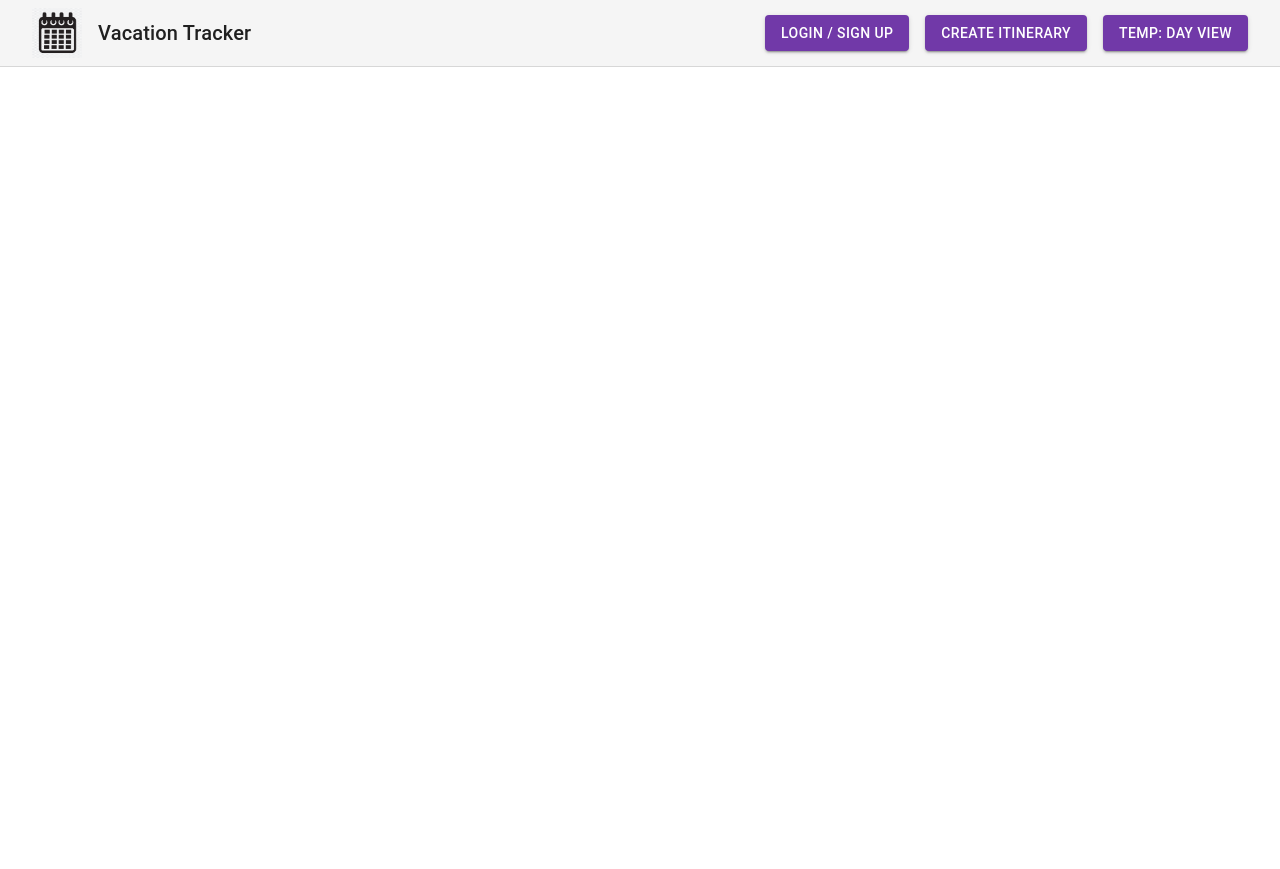
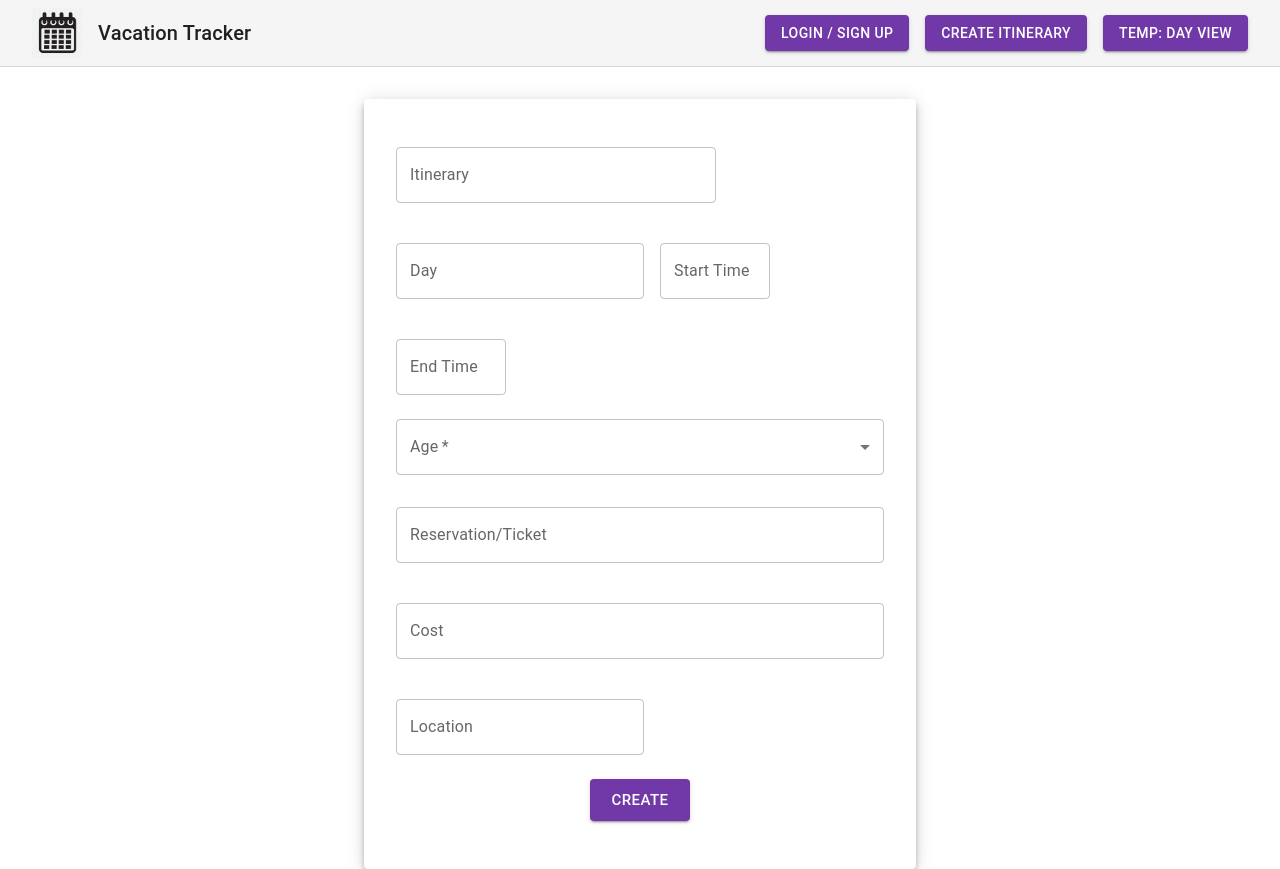
Before and after one commit to seamus0192/307-travel-project, a React (Create React App) app in the folder packages/travel-project-frontend/: page /itinerary/create-event in a window 1280 px wide. Before the commit the page ends 800 px from the top, so only its background shows below. Built offline with nearby package versions, Linux system fonts and the light colour scheme.

Commit message:
Create Event and Create Itnerary changes from scottwork
Couldn't update the figure out how to merge the code change since some files were not properly updated

```diff
--- a/packages/travel-project-frontend/src/pages/CreateEvent/CreateEvent.tsx
+++ b/packages/travel-project-frontend/src/pages/CreateEvent/CreateEvent.tsx
@@ -1,10 +1,148 @@
-// import styles from './CreateEvent.module.css'
-import React from 'react'
+// import styles from './CreateItinerary.module.css'
+import React, { useState } from 'react'
+import { Container, TextField, Button, Box, Paper, Select, FormControl, MenuItem, InputLabel } from '@mui/material'
+import type { SelectChangeEvent } from '@mui/material/Select'
+import Grid from '@mui/material/Unstable_Grid2'
 
-function CreateEvent (): React.ReactElement {
-  return (
-    <div></div>
-  )
+function CreateEvent(): React.ReactElement {
+    const [itenTitle, setItenTitle] = useState('')
+    const [startDate, setStartDate] = useState('')
+    const [endDate, setEndDate] = useState('')
+    const [location, setLocation] = useState('')
+    const [numTravelers, setNumTravelers] = useState('')
+    const [age, setAge] = React.useState('')
+    const handleCreateButtonClick = (): void => {
+        console.log('Itinerary Title:', itenTitle) // Adding logic later for connection with backend
+    }
+    const handleChange = (event: SelectChangeEvent): void => {
+        setAge(event.target.value)
+    }
+
+    return (
+        <Container maxWidth="sm">
+            <Box
+                display="flex"
+                justifyContent="center"
+                alignItems="center"
+                marginTop={4}
+            >
+                <Paper elevation={6} style={{ width: '100%', padding: '2em' }}>
+                    <Box
+                        display="flex"
+                        flexDirection="column"
+                        alignItems="center"
+                        justifyContent="center"
+                    >
+                        <Grid container spacing={2}>
+                            <Grid xs={8}>
+                                <TextField
+                                    label="Itinerary"
+                                    variant="outlined"
+                                    value={itenTitle}
+                                    onChange={(e) => { setItenTitle(e.target.value) }}
+                                    margin="normal"
+                                    fullWidth
+                                />
+                            </Grid>
+                            <Grid>
+                                <TextField
+                                    label="Day"
+                                    variant="outlined"
+                                    value={startDate}
+                                    onChange={(e) => { setStartDate(e.target.value) }}
+                                    margin="normal"
+                                    fullWidth
+                                />
+                            </Grid>
+                            <Grid xs={3}>
+                                <TextField
+                                    label="Start Time"
+                                    variant="outlined"
+                                    value={endDate}
+                                    onChange={(e) => { setEndDate(e.target.value) }}
+                                    margin="normal"
+                                    fullWidth
+                                />
+                            </Grid>
+                            <Grid xs={3}>
+                                <TextField
+                                    label="End Time"
+                                    variant="outlined"
+                                    value={endDate}
+                                    onChange={(e) => { setEndDate(e.target.value) }}
+                                    margin="normal"
+                                    fullWidth
+                                />
+                            </Grid>
+                            <Grid xs={12}>
+                                <FormControl fullWidth required>
+                                    <InputLabel id="demo-simple-select-label">Age</InputLabel>
+                                    <Select
+                                        labelId="demo-simple-select-label"
+                                        id="demo-simple-select"
+                                        value={age}
+                                        label="Event Type*"
+                                        onChange={handleChange}
+                                    >
+                                        <MenuItem value={'Conference'}>Conference</MenuItem>
+                                        <MenuItem value={'Drive'}>Drive</MenuItem>
+                                        <MenuItem value={'Concert'}>Concert</MenuItem>
+                                        <MenuItem value={'Hotel'}>Hotel</MenuItem>
+                                        <MenuItem value={'Flight'}>Flight</MenuItem>
+                                    </Select>
+                                </FormControl>
+                            </Grid>
+                            <Grid xs={12}>
+                                <TextField
+                                    label="Reservation/Ticket"
+                                    variant="outlined"
+                                    value={location}
+                                    onChange={(e) => { setLocation(e.target.value) }}
+                                    margin="normal"
+                                    fullWidth
+                                />
+                            </Grid>
+                            <Grid xs={12}>
+                                <TextField
+                                    label="Cost"
+                                    variant="outlined"
+                                    value={location}
+                                    onChange={(e) => { setLocation(e.target.value) }}
+                                    margin="normal"
+                                    fullWidth
+                                />
+                            </Grid>
+                            <Grid>
+                                <TextField
+                                    label="Location"
+                                    variant="outlined"
+                                    value={numTravelers}
+                                    onChange={(e) => { setNumTravelers(e.target.value) }}
+                                    margin="normal"
+                                    fullWidth
+                                />
+                            </Grid>
+                        </Grid>
+                        <Button
+                            variant="contained"
+                            color="primary"
+                            size="large"
+                            onClick={handleCreateButtonClick}
+                            sx={{
+                                m: 2,
+                                backgroundColor: '#7139a8',
+                                ':hover': {
+                                    bgcolor: '#965ad3'
+                                }
+                            }}
+                        >
+                            Create
+                        </Button>
+                    </Box>
+                </Paper>
+            </Box>
+        </Container>
+    )
 }
 
 export default CreateEvent
--- a/packages/travel-project-frontend/src/pages/CreateIntinerary/CreateItinerary.tsx
+++ b/packages/travel-project-frontend/src/pages/CreateIntinerary/CreateItinerary.tsx
@@ -1,6 +1,7 @@
 // import styles from './CreateItinerary.module.css'
 import React, { useState } from 'react'
 import { Container, TextField, Button, Box, Paper } from '@mui/material'
+import Grid from '@mui/material/Unstable_Grid2'
 import IconSelection from '../../components/IconSelection/IconSelection'
 import ForestIcon from '@mui/icons-material/Forest'
 import BeachAccessIcon from '@mui/icons-material/BeachAccess'
@@ -27,8 +28,7 @@ function CreateItinerary (): React.ReactElement {
   const [location, setLocation] = useState('')
   const [numTravelers, setNumTravelers] = useState('')
   const handleCreateButtonClick = (): void => {
-    console.log('Itinerary Title:', itenTitle)
-    // Adding logic later for connection with backend
+    console.log('Itinerary Title:', itenTitle) // Adding logic later for connection with backend
   }
 
   const icons: IconItem[] = [
@@ -55,13 +55,15 @@ function CreateItinerary (): React.ReactElement {
         marginTop={4}
       >
         <Paper elevation={6} style={{ width: '100%', padding: '2em' }}>
-          <IconSelection icons={icons} />
           <Box
             display="flex"
             flexDirection="column"
             alignItems="center"
             justifyContent="center"
           >
+          <Grid container spacing={2}>
+              <IconSelection icons={icons} />
+              <Grid xs={8}>
                 <TextField
                   label="Itinerary Title"
                   variant="outlined"
@@ -70,14 +72,8 @@ function CreateItinerary (): React.ReactElement {
                   margin="normal"
                   fullWidth
                 />
-            <TextField
-              label="Location"
-              variant="outlined"
-              value={location}
-              onChange={ (e) => { setLocation(e.target.value) } }
-              margin="normal"
-              fullWidth
-            />
+              </Grid>
+            <Grid xs={3}>
             <TextField
               label="Start Date (DD/MM/YYYY)"
               variant="outlined"
@@ -86,6 +82,8 @@ function CreateItinerary (): React.ReactElement {
               margin="normal"
               fullWidth
             />
+            </Grid>
+            <Grid xs={3}>
             <TextField
               label="End Date (DD/MM/YYYY)"
               variant="outlined"
@@ -94,6 +92,18 @@ function CreateItinerary (): React.ReactElement {
               margin="normal"
               fullWidth
             />
+            </Grid>
+            <Grid xs={6}>
+            <TextField
+              label="Location"
+              variant="outlined"
+              value={location}
+              onChange={(e) => { setLocation(e.target.value) }}
+              margin="normal"
+              fullWidth
+            />
+            </Grid>
+            <Grid xs={12}>
             <TextField
               label="# of Travelers"
               variant="outlined"
@@ -102,9 +112,12 @@ function CreateItinerary (): React.ReactElement {
               margin="normal"
               fullWidth
             />
+            </Grid>
+            </Grid>
             <Button
               variant="contained"
               color="primary"
+              size="large"
               onClick={handleCreateButtonClick}
               sx={{
                 m: 2,
@@ -114,7 +127,7 @@ function CreateItinerary (): React.ReactElement {
                 }
               }}
             >
-              Create
+              Create Itenary!
             </Button>
           </Box>
         </Paper>
```
Lines whose indentation alone changed are shown as unchanged.
